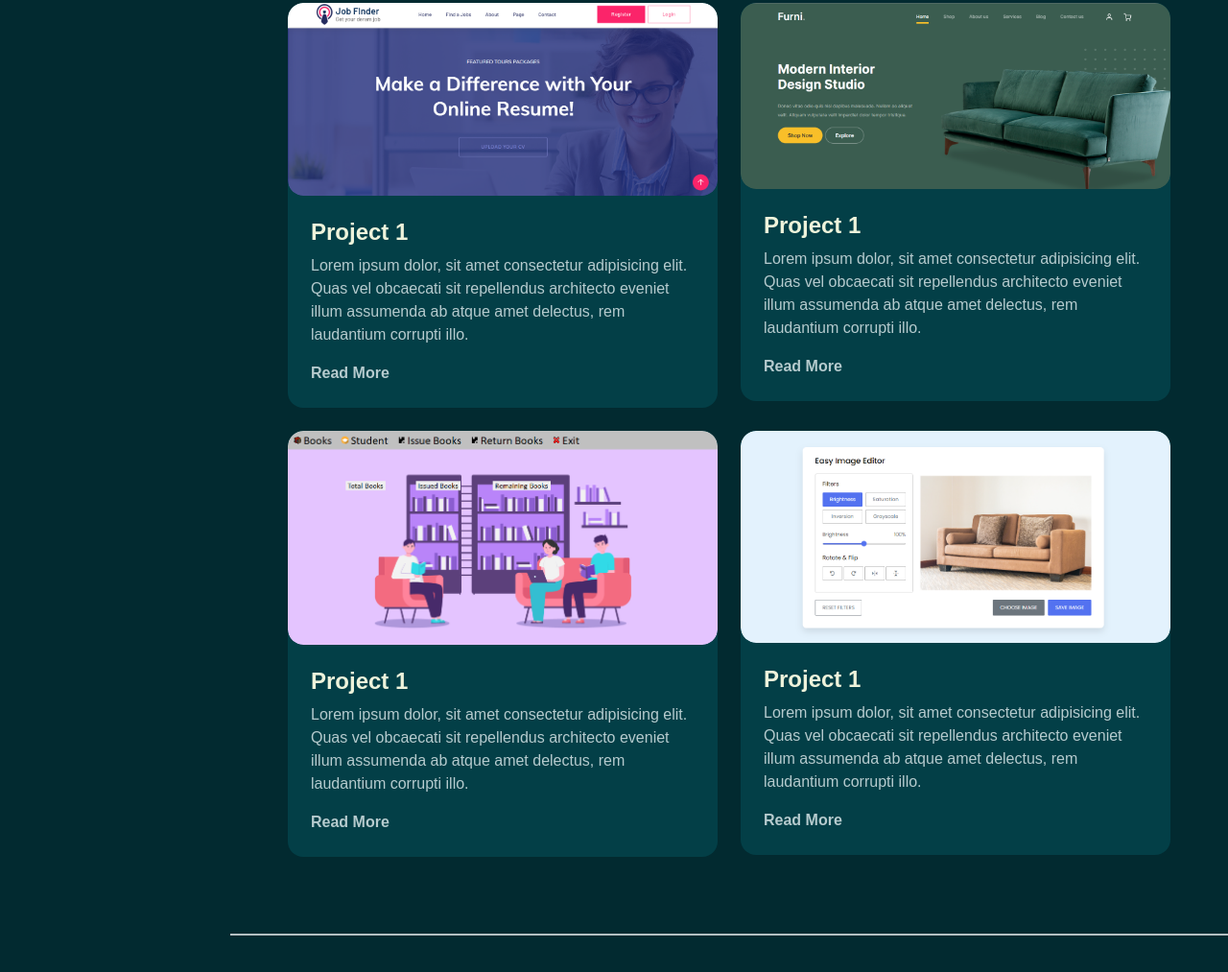
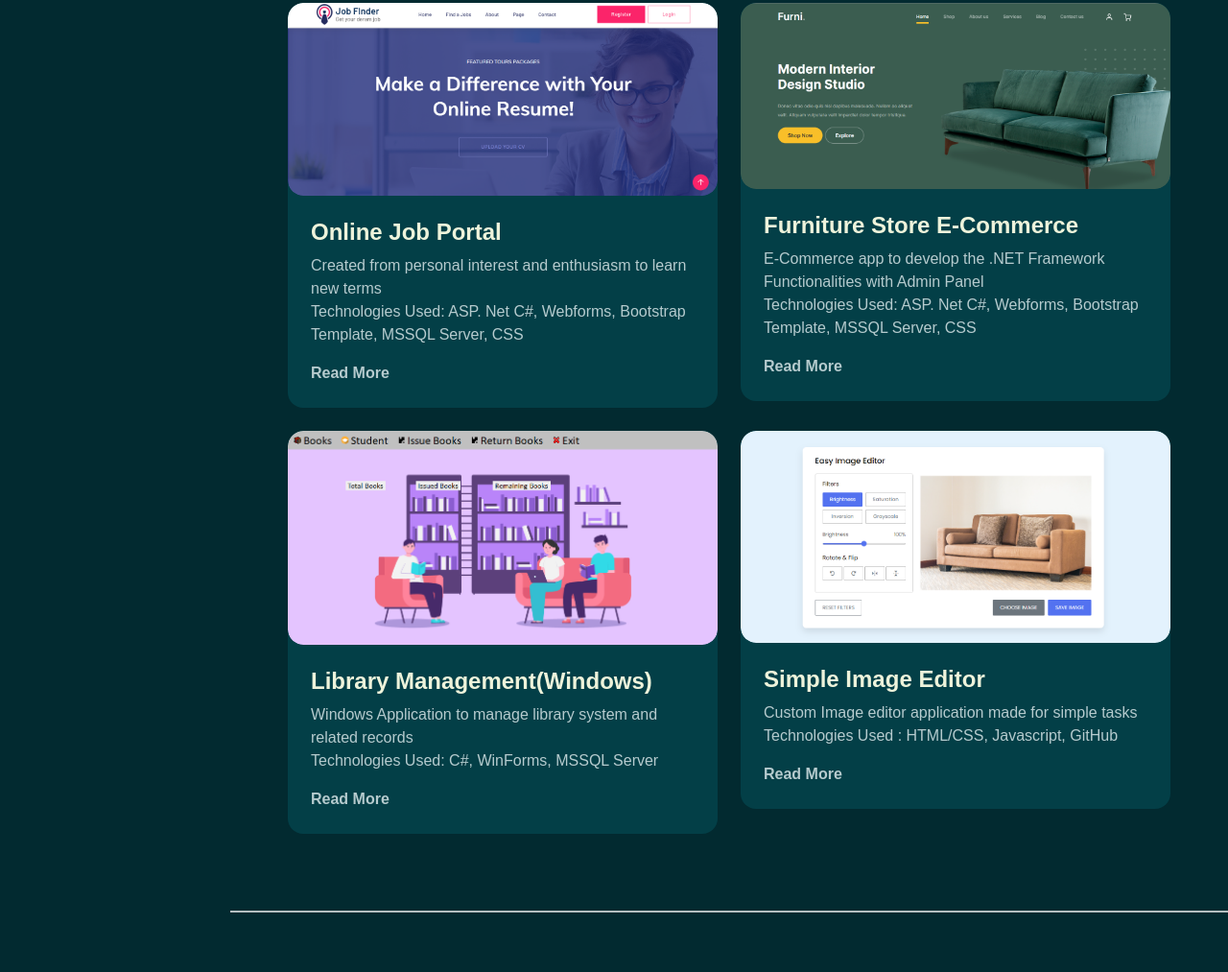
Before and after one commit to vsprojects87/Portfolio_New, a plain HTML site: page index.html in a window 1280 px wide. Shown: the part 984-1997 px from the top of the page at 96% size. Drawn offline with Linux system fonts and the light colour scheme; a web font is replaced by a local one.

Commit message:
New Changes #3

```diff
--- a/index.html
+++ b/index.html
@@ -98,9 +98,9 @@
                         <img src="Images/job.png" class="rounded-4">
                       </div>
                       <div class="card-custom-content p-4">
-                        <h4>Project 1</h4>
-                        <p>Lorem ipsum dolor, sit amet consectetur adipisicing elit. Quas vel obcaecati sit repellendus architecto eveniet illum assumenda ab atque amet delectus, rem laudantium corrupti illo.</p>
-                        <a href="#" class="link-custom">Read More</a>
+                        <h4>Online Job Portal</h4>
+                        <p>Created from personal interest and enthusiasm to learn new terms<br>Technologies Used: ASP. Net C#, Webforms, Bootstrap Template, MSSQL Server, CSS</p>
+                        <a href="https://github.com/vsprojects87/JobPortal" class="link-custom">Read More</a>
                       </div>
                     </div>
                   </div>
@@ -110,9 +110,9 @@
                         <img src="Images/furniture.png" class="rounded-4">
                       </div>
                       <div class="card-custom-content p-4">
-                        <h4>Project 1</h4>
-                        <p>Lorem ipsum dolor, sit amet consectetur adipisicing elit. Quas vel obcaecati sit repellendus architecto eveniet illum assumenda ab atque amet delectus, rem laudantium corrupti illo.</p>
-                        <a href="#" class="link-custom">Read More</a>
+                        <h4>Furniture Store E-Commerce</h4>
+                        <p>E-Commerce app to develop the .NET Framework Functionalities with Admin Panel<br>Technologies Used: ASP. Net C#, Webforms, Bootstrap Template, MSSQL Server, CSS</p>
+                        <a href="https://github.com/vsprojects87/FurnitureStore" class="link-custom">Read More</a>
                       </div>
                     </div>
                   </div>
@@ -122,9 +122,9 @@
                         <img src="Images/library.png" class="rounded-4">
                       </div>
                       <div class="card-custom-content p-4">
-                        <h4>Project 1</h4>
-                        <p>Lorem ipsum dolor, sit amet consectetur adipisicing elit. Quas vel obcaecati sit repellendus architecto eveniet illum assumenda ab atque amet delectus, rem laudantium corrupti illo.</p>
-                        <a href="#" class="link-custom">Read More</a>
+                        <h4>Library Management(Windows)</h4>
+                        <p>Windows Application to manage library system and related records<br>Technologies Used: C#, WinForms, MSSQL Server</p>
+                        <a href="https://github.com/vsprojects87/Library-Management" class="link-custom">Read More</a>
                       </div>
                     </div>
                   </div>
@@ -134,9 +134,9 @@
                         <img src="Images/imageeditor.png" class="rounded-4">
                       </div>
                       <div class="card-custom-content p-4">
-                        <h4>Project 1</h4>
-                        <p>Lorem ipsum dolor, sit amet consectetur adipisicing elit. Quas vel obcaecati sit repellendus architecto eveniet illum assumenda ab atque amet delectus, rem laudantium corrupti illo.</p>
-                        <a href="#" class="link-custom">Read More</a>
+                        <h4>Simple Image Editor</h4>
+                        <p>Custom Image editor application made for simple tasks<br>Technologies Used : HTML/CSS, Javascript, GitHub</p>
+                        <a href="https://github.com/vsprojects87/Image_Editor" class="link-custom">Read More</a>
                       </div>
                     </div>
                   </div>
```
